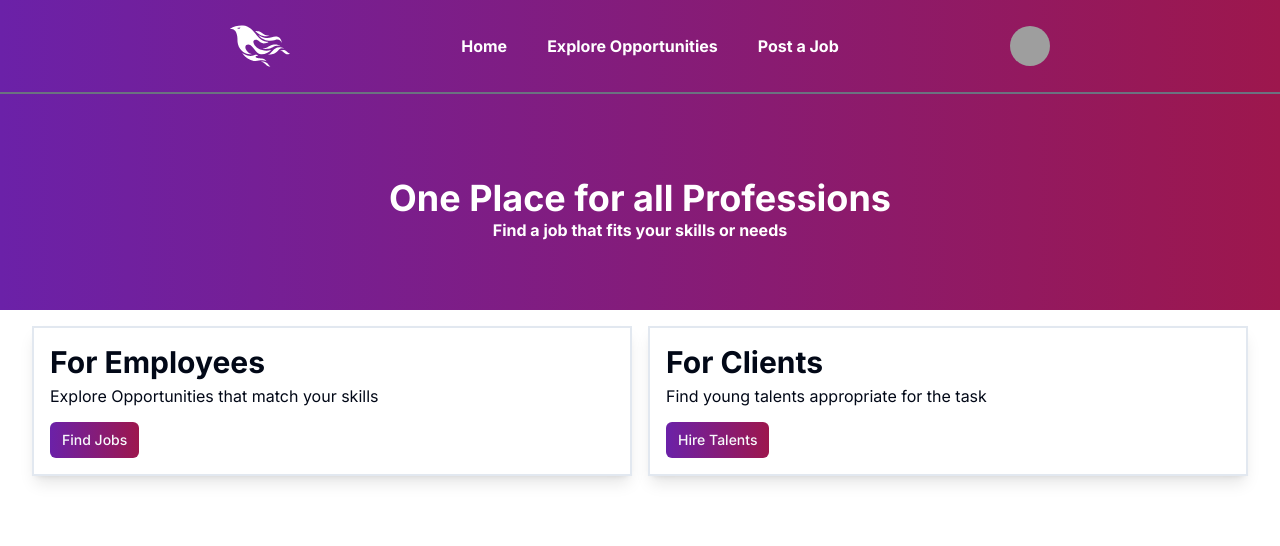
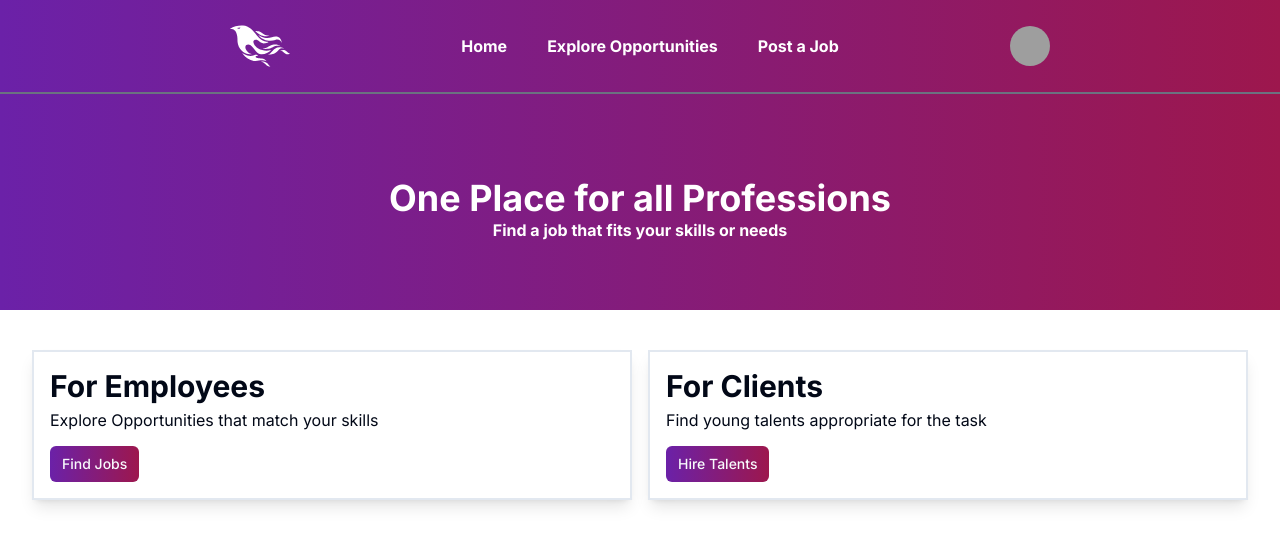
Before and after one commit to var500/HireUP, a Next.js app: page /home in a window 1280 px wide. Shown: the top 546 px of the page. Built offline with nearby package versions, Linux system fonts and the light colour scheme; grey boxes are pictures that could not be loaded.

Commit message:
Update: Home Page UI

```diff
--- a/src/app/home/page.tsx
+++ b/src/app/home/page.tsx
@@ -20,7 +20,7 @@ export default function HomePage() {
         </div>
       </div>
 
-      <div className="flex flex-col flex-wrap items-center md:flex-row px-2 py-4 justify-center gap-4 mx-auto">
+      <div className="flex flex-col flex-wrap items-center md:flex-row px-2 py-10 justify-center gap-4 mx-auto">
         <ExploreCard
           heading="For Employees"
           content="Explore Opportunities that match your skills"
```
